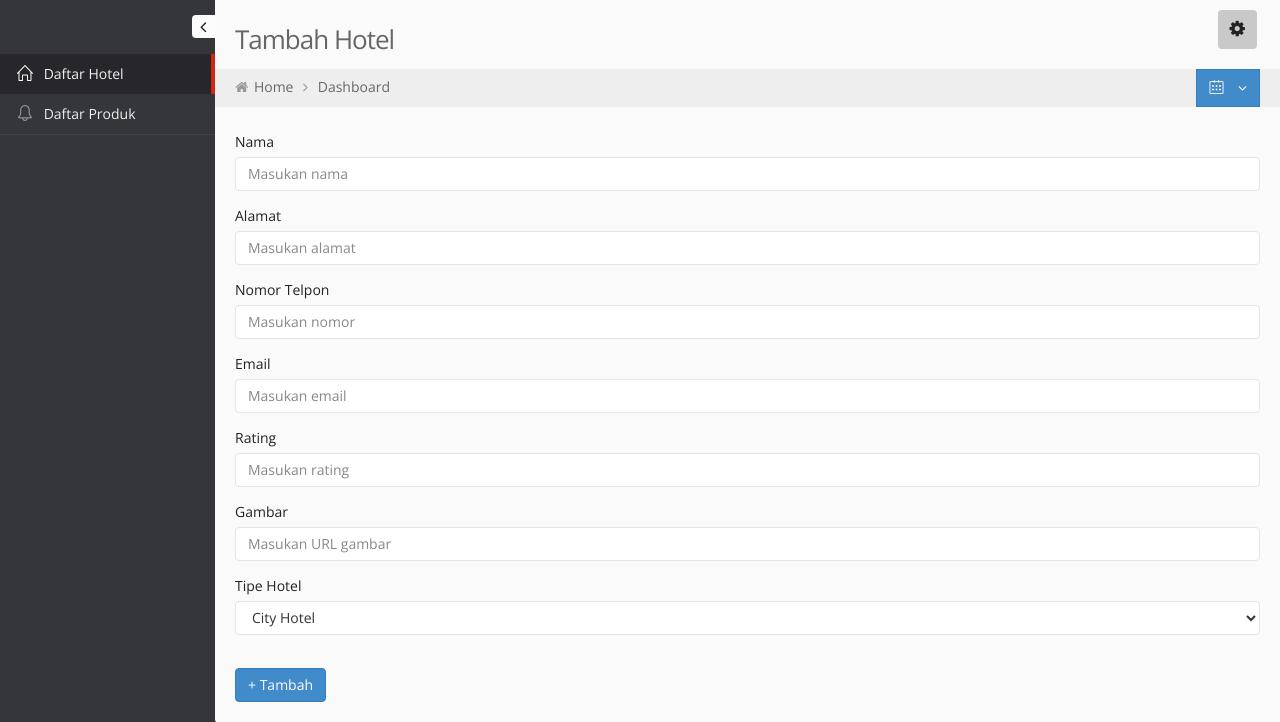
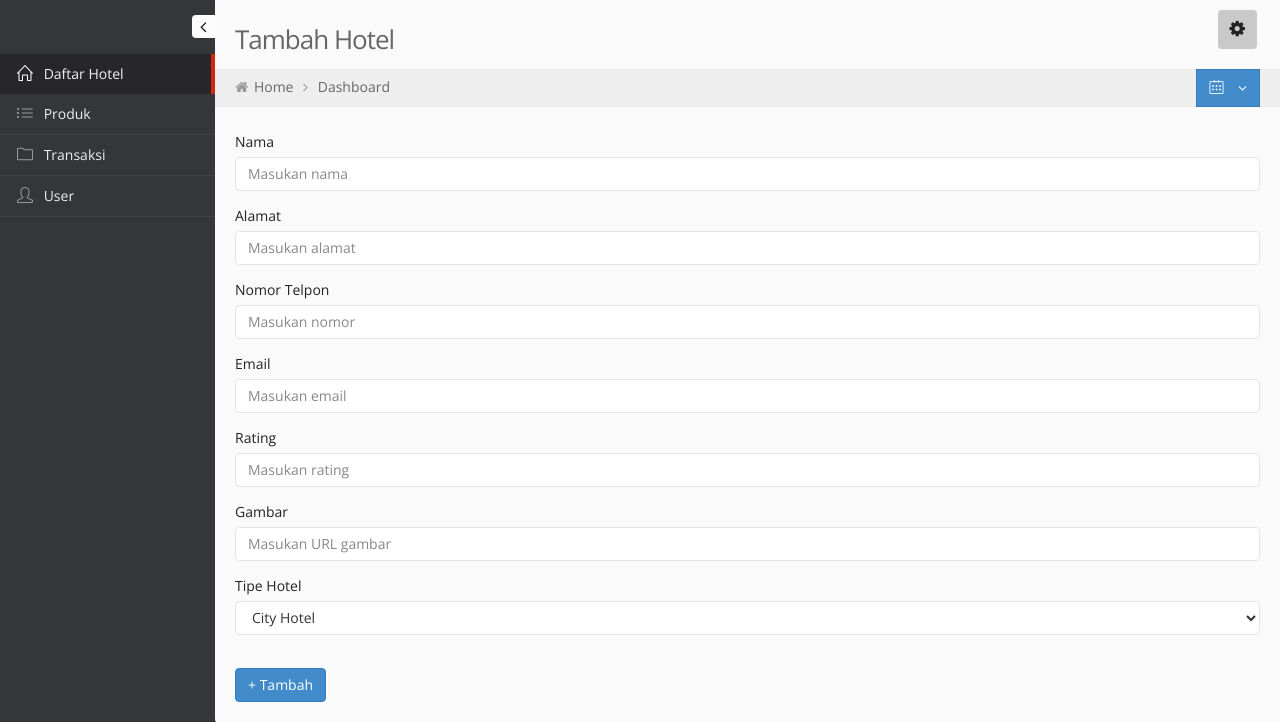
Before and after one commit to Stiv26/laralux, a Laravel app: page /hotel/create in a window 1280 px wide. Shown: the part 45-767 px from the top of the page. Run offline with Laravel 10, Linux system fonts and the light colour scheme; data comes from the database, SQL or seed files in the repository.

Commit message:
update template

```diff
--- a/resources/views/layout/conquer2.blade.php
+++ b/resources/views/layout/conquer2.blade.php
@@ -147,8 +147,20 @@ License: You must have a valid license purchased only from themeforest(the above
 				</li>
 				<li>
 					<a href="{{ url ('produk')}}">
-					<i class="icon-bell"></i>
-					<span class="title">Daftar Produk</span>
+					<i class="icon-list"></i>
+					<span class="title">Produk</span>
+					</a>
+				</li>
+				<li>
+					<a href="{{ url ('transaksi')}}">
+					<i class="icon-folder"></i>
+					<span class="title">Transaksi</span>
+					</a>
+				</li>
+				<li>
+					<a href="{{ url ('user')}}">
+					<i class="icon-user"></i>
+					<span class="title">User</span>
 					</a>
 				</li>
 			</ul>
```
Also changed, not shown: other parts of resources/views/layout/conquer2.blade.php (+1 -1 lines), resources/views/hotel/create.blade.php (line endings or trailing spaces), resources/views/hotel/edit.blade.php (line endings or trailing spaces).
